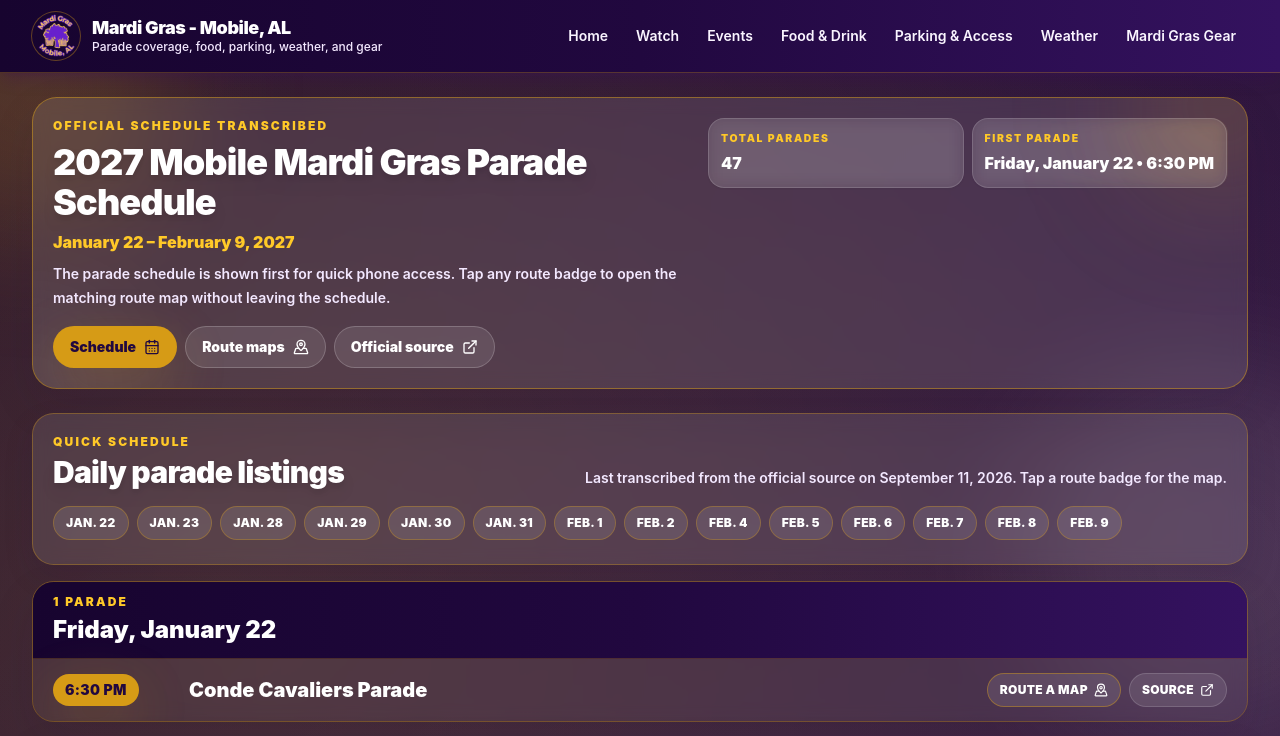
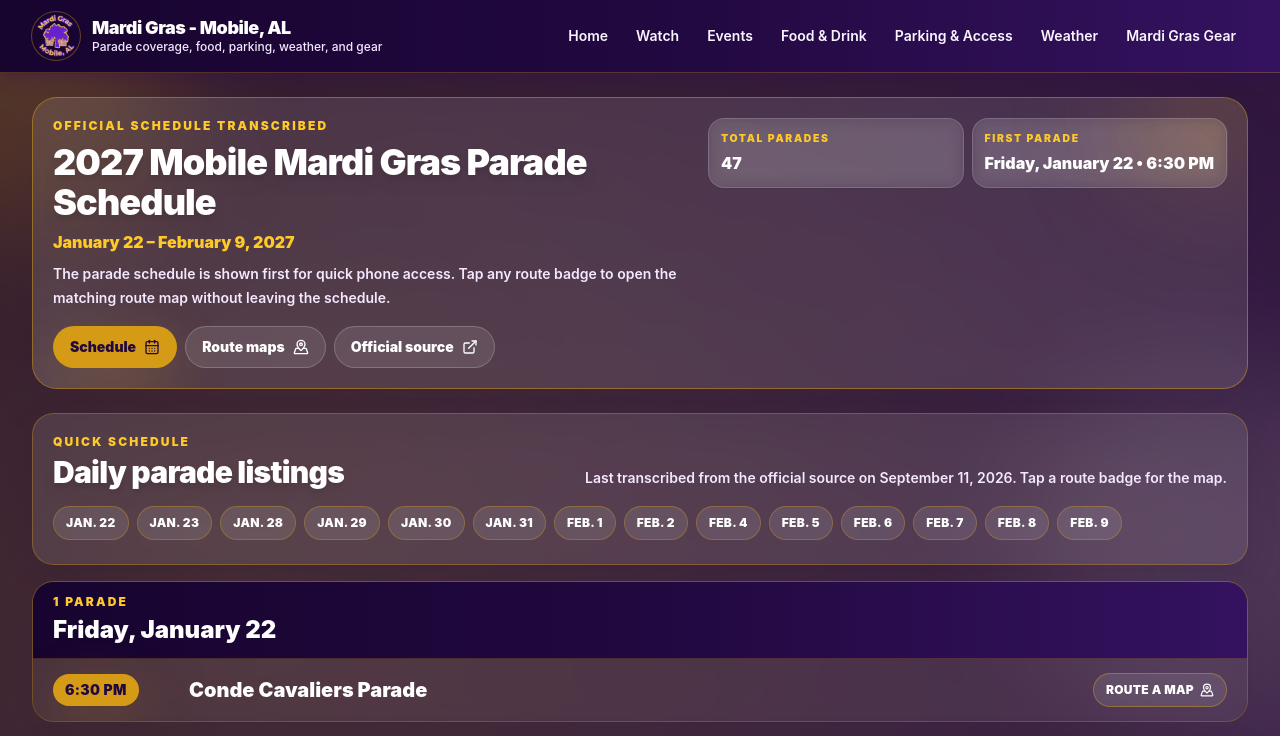
Before and after one commit to TheCryptoArborist/251mardigras, a Next.js app: page /schedule in a window 1280 px wide. Shown: the top 736 px of the page. Built offline with nearby package versions, Linux system fonts and the light colour scheme.

Commit message:
Remove per-parade source buttons

```diff
--- a/src/components/ScheduleRouteViewer.tsx
+++ b/src/components/ScheduleRouteViewer.tsx
@@ -225,14 +225,6 @@ export function ScheduleRouteViewer({ schedule }: ScheduleRouteViewerProps) {
                           >
                             {parade.route} map <MapPinned className="h-3.5 w-3.5" aria-hidden="true" />
                           </button>
-                          <a
-                            href={schedule.source.url}
-                            target="_blank"
-                            rel="noreferrer"
-                            className="inline-flex items-center justify-center gap-1.5 rounded-full border border-white/15 bg-white/10 px-3 py-2 text-xs font-black uppercase tracking-wide text-white transition hover:-translate-y-0.5 hover:bg-white/15"
-                          >
-                            Source <ExternalLink className="h-3.5 w-3.5" aria-hidden="true" />
-                          </a>
                         </div>
                       </div>
                     </article>
```
